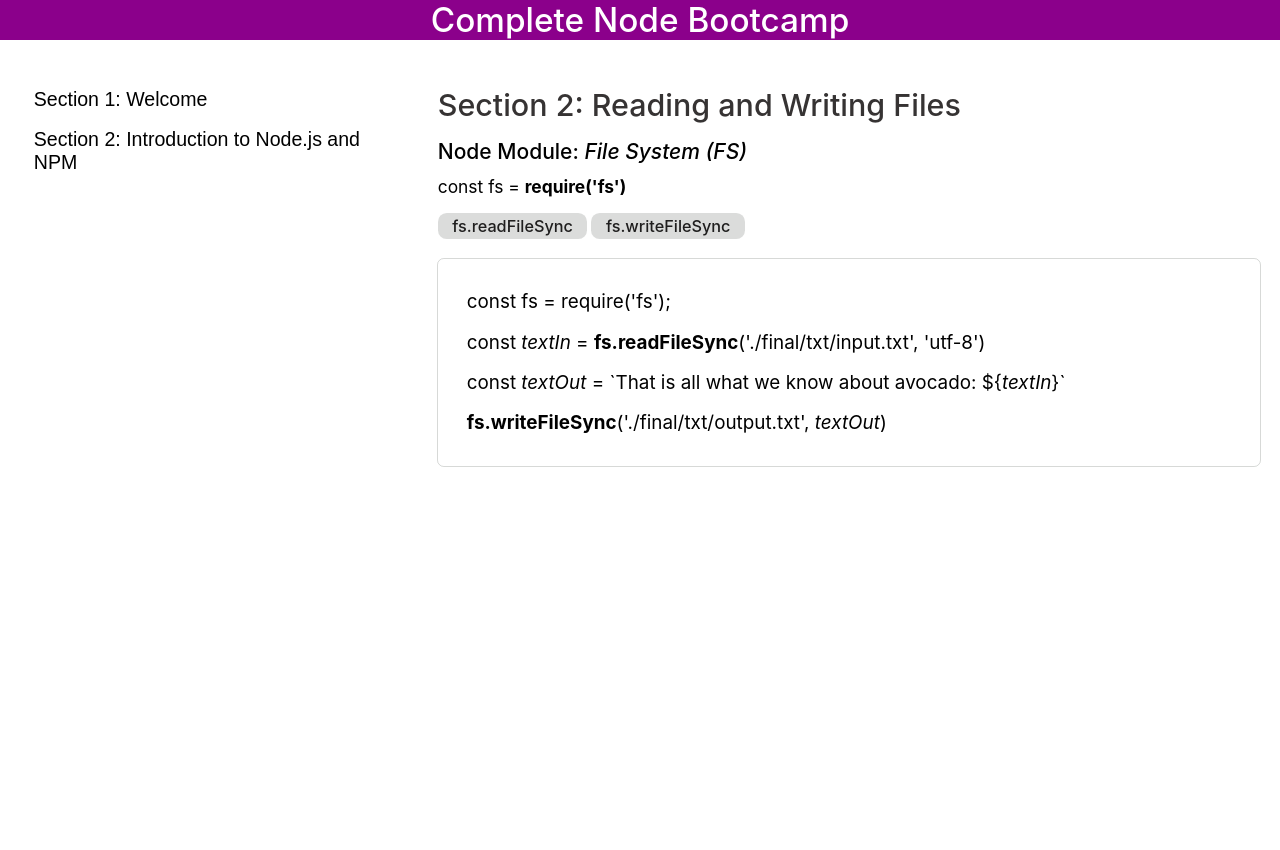
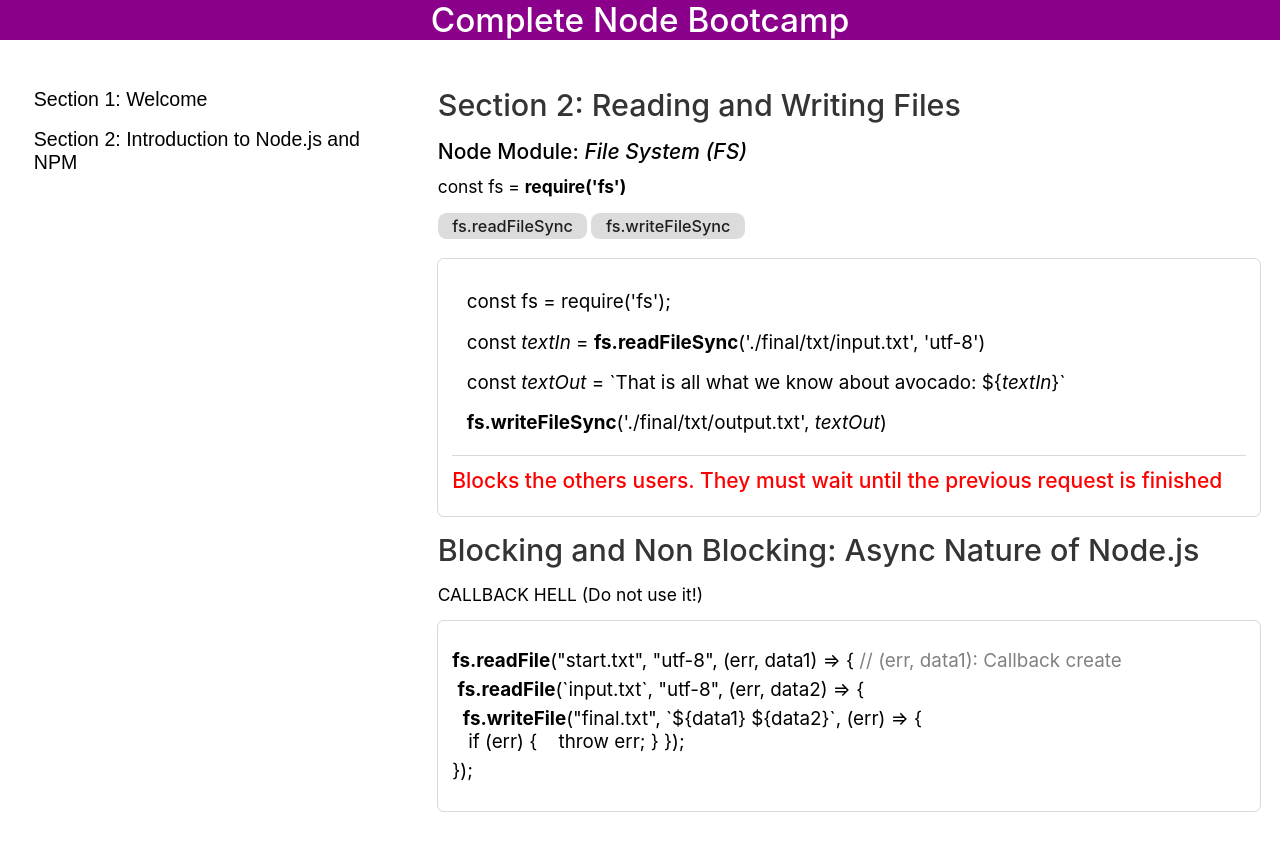
Before and after one commit to rampepurda/complete-node-bootcamp, a React (Create React App) app in the folder frontend/: page /Section2/reading-and-writing-files in a window 1280 px wide. Shown: the top 850 px of the page. Built offline with nearby package versions, Linux system fonts and the light colour scheme.

Commit message:
pages: section2 - reading-and-writing-files.tsx created styles: _spacing.scss

```diff
--- a/frontend/src/configuration/navigation.ts
+++ b/frontend/src/configuration/navigation.ts
@@ -13,7 +13,7 @@ export const navigation = {
     {
       title: 'Section 2: Introduction to Node.js and NPM',
       subNavigation: {
-        title: 'Reading and Writing Files',
+        title: 'Reading and Writing Files (sync, async)',
         link: 'Section2/reading-and-writing-files',
       },
     },
--- a/frontend/src/pages/sections/section_2/reading-and-writing-files.tsx
+++ b/frontend/src/pages/sections/section_2/reading-and-writing-files.tsx
@@ -15,7 +15,7 @@ export default function ReadingWritingFilePageSec2() {
       <mark>fs.readFileSync</mark>
       <mark>fs.writeFileSync</mark>
 
-      <div className="hasTypeDisc hasOutline">
+      <div className="hasOutline">
         <ul>
           <li>const fs = require('fs');</li>
           <li>
@@ -30,6 +30,32 @@ export default function ReadingWritingFilePageSec2() {
             <strong>fs.writeFileSync</strong>('./final/txt/output.txt', <em>textOut</em>)
           </li>
         </ul>
+        <hr />
+
+        <h4 className="color-is-red">
+          Blocks the others users. They must wait until the previous request is finished
+        </h4>
+      </div>
+
+      <h2>Blocking and Non Blocking: Async Nature of Node.js</h2>
+      <p>CALLBACK HELL (Do not use it!)</p>
+      <div className="hasOutline">
+        <ul className="hasVerticalPadding-3">
+          <li>
+            <strong>fs.readFile</strong>("start.txt", "utf-8", (err, data1) =&gt; &#123;{' '}
+            <span className="color-is-gray">// (err, data1): Callback create</span>
+          </li>
+          <li>
+            &nbsp;<strong>fs.readFile</strong>(`input.txt`, "utf-8", (err, data2) =&gt; &#123;
+          </li>
+          <li>
+            &nbsp;&nbsp;<strong>fs.writeFile</strong>("final.txt", `$&#123;data1&#125;
+            $&#123;data2&#125;`, (err) =&gt; &#123;
+            <br />
+            &nbsp;&nbsp;&nbsp;if (err) &#123; &nbsp;&nbsp;&nbsp;throw err; &#125; &#125;);
+          </li>
+          <li>&#125;);</li>
+        </ul>
       </div>
     </>
   )
--- a/frontend/src/styles/_spacing.scss
+++ b/frontend/src/styles/_spacing.scss
@@ -9,6 +9,7 @@ RESULT:
 // ("lightest": 100, "light": 300, "medium": 500, "bold": 700)
  */
 
+$padding-size: 1 2 3 4 5 6 7 8 9 10;
 $spacers: (
   0: 0,
   1: 4px,
@@ -38,9 +39,10 @@ $spacer-10: map-get($spacers, 10);
 $spacer-11: map-get($spacers, 11);
 $spacer-12: map-get($spacers, 12);
 
-$padding-size: 1 2 3 4 5 6 7 8 9 10;
+
 @each $size in $padding-size {
-  .hasVerticalPadding-#{$size} {
+  .hasVerticalPadding-#{$size},
+  .hasVerticalPadding-#{$size} li {
     padding: (1px * $size) 0;
   }
 }
```
